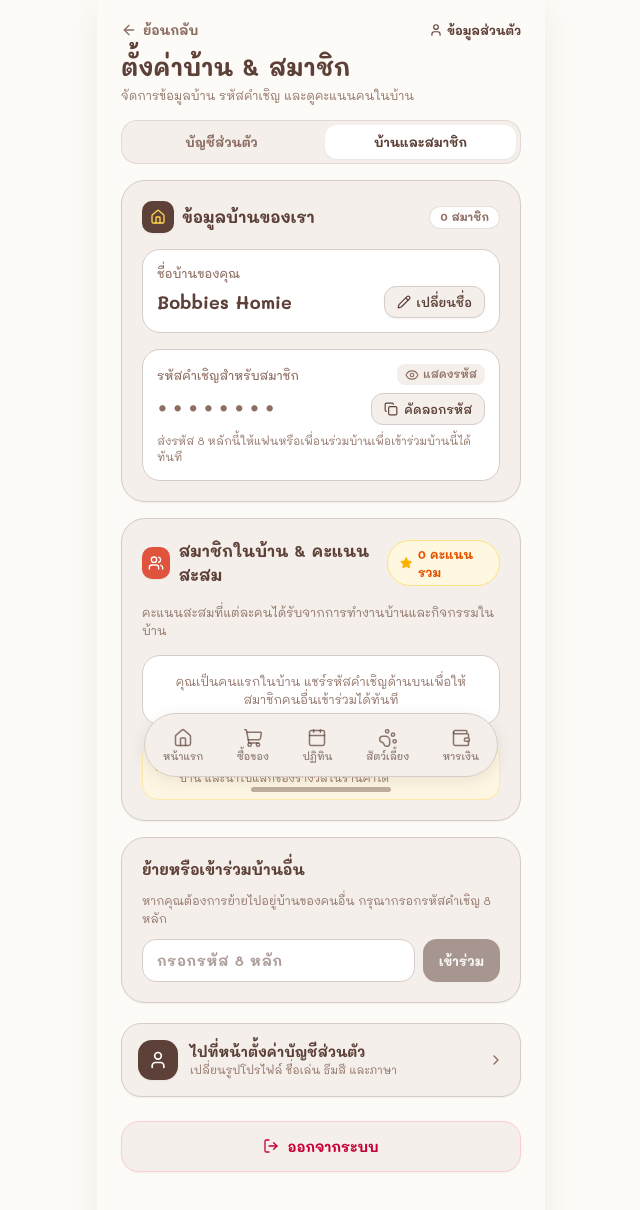
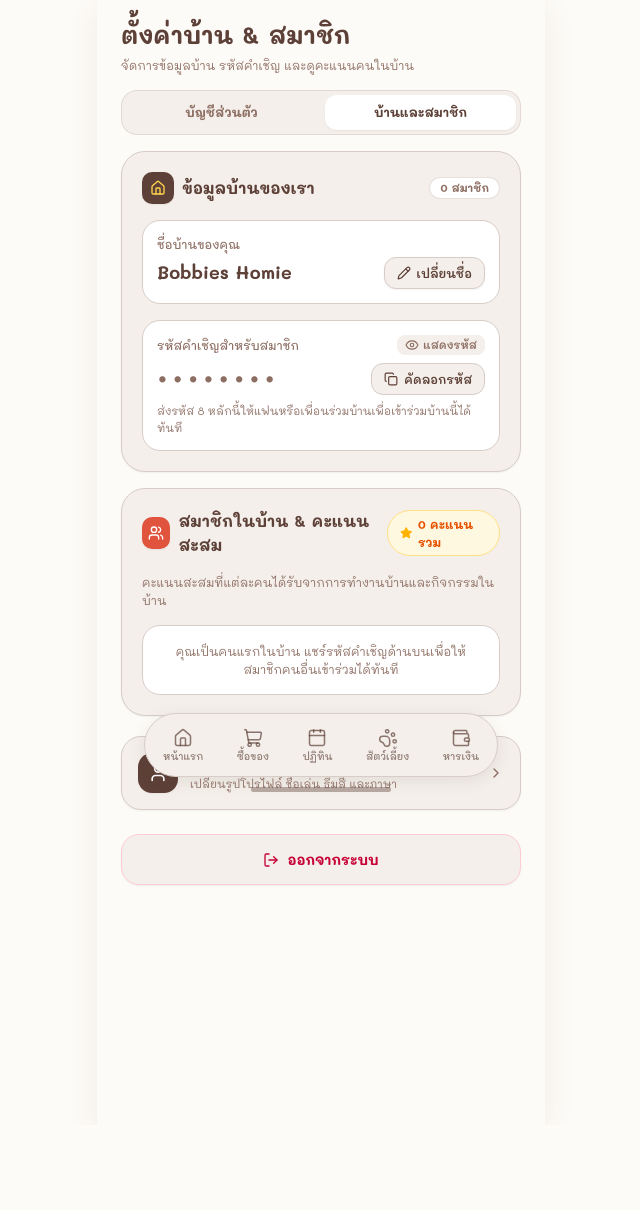
Before and after one commit to bobbieshomie/bobbies.homie, a Next.js app: page /household in a window 1280 px wide. Shown: the top 1210 px of the page, without its empty margins (319-959 px from the left). After the commit the page ends 1125 px from the top, so only its background shows below. Built offline with nearby package versions, Linux system fonts and the light colour scheme; no server answers.

Commit message:
refactor(household): remove join form, points tip box, back button, and profile header link

```diff
--- a/src/app/(app)/household/page.tsx
+++ b/src/app/(app)/household/page.tsx
@@ -13,7 +13,6 @@ import {
   X,
   Eye,
   EyeOff,
-  ArrowLeft,
   Award,
   Sparkles,
   User,
@@ -30,7 +29,6 @@ import {
   fetchProfile,
   fetchHousehold,
   fetchHouseholdMembers,
-  joinHouseholdByCode,
   type DbProfile,
   type DbHousehold
 } from '@/lib/services/db';
@@ -47,8 +45,6 @@ export default function HouseholdSettingsPage() {
   const [household, setHousehold] = useState<DbHousehold | null>(null);
   const [householdName, setHouseholdName] = useState(profile.name || 'Bobbies Homie');
   const [members, setMembers] = useState<DbProfile[]>([]);
-  const [joinCodeInput, setJoinCodeInput] = useState('');
-  const [isJoining, setIsJoining] = useState(false);
   const [loading, setLoading] = useState(true);
 
   // Household name edit & invite code visibility
@@ -149,41 +145,6 @@ export default function HouseholdSettingsPage() {
     }
   };
 
-  // Join another household with invite code
-  const handleJoinHousehold = async (e: React.FormEvent) => {
-    e.preventDefault();
-    if (!joinCodeInput.trim()) return;
-
-    setIsJoining(true);
-    setStatusMessage(null);
-
-    try {
-      const userId = currentUser?.id;
-      if (!userId) {
-        throw new Error(language === 'th' ? 'กรุณาเข้าสู่ระบบก่อนเข้าร่วมบ้าน' : 'Please sign in to join a household');
-      }
-
-      const joinedH = await joinHouseholdByCode(joinCodeInput.trim(), userId);
-      setHousehold(joinedH);
-      setHouseholdName(joinedH.name);
-
-      const newMems = await fetchHouseholdMembers(joinedH.id);
-      const sortedMems = [...newMems].sort((a, b) => (b.chore_points ?? 0) - (a.chore_points ?? 0));
-      setMembers(sortedMems);
-
-      setJoinCodeInput('');
-      setStatusMessage({
-        type: 'success',
-        text: language === 'th' ? `เข้าร่วมบ้าน "${joinedH.name}" เรียบร้อยแล้ว` : `Joined "${joinedH.name}" successfully`
-      });
-    } catch (err: unknown) {
-      const errMsg = err instanceof Error ? err.message : 'Invalid invite code';
-      setStatusMessage({ type: 'error', text: errMsg });
-    } finally {
-      setIsJoining(false);
-    }
-  };
-
   // Calculate total household points
   const totalHouseholdPoints = members.reduce((sum, m) => sum + (m.chore_points || 0), 0);
 
@@ -204,30 +165,11 @@ export default function HouseholdSettingsPage() {
     <div className="flex flex-col min-h-screen bg-[#FDFBF7] dark:bg-[#1A1816] text-[#5D4037] dark:text-[#DDD7D2] select-none w-full max-w-md sm:max-w-[448px] mx-auto pb-28 transition-colors duration-200">
       {/* Top Header */}
       <div className="px-6 pt-5 pb-2 w-full">
-        <div className="flex items-center justify-between mb-3">
-          <button
-            type="button"
-            onClick={() => router.back()}
-            className="flex items-center gap-1.5 text-[13px] font-dm-sans font-bold text-[#8D6E63] dark:text-[#948D87] hover:text-[#5D4037] dark:hover:text-[#FDFBF7] transition-colors cursor-pointer"
-          >
-            <ArrowLeft className="w-4 h-4" />
-            <span>{language === 'th' ? 'ย้อนกลับ' : 'Back'}</span>
-          </button>
-
-          <Link
-            href="/profile"
-            className="text-[12px] font-dm-sans font-bold text-[#5D4037] dark:text-[#D7CCC8] hover:underline flex items-center gap-1"
-          >
-            <User className="w-3.5 h-3.5" />
-            <span>{language === 'th' ? 'ข้อมูลส่วนตัว' : 'My Profile'}</span>
-          </Link>
-        </div>
-
         <div>
           <h1 className="font-outfit font-bold text-[24px] leading-tight text-[#5D4037] dark:text-[#DDD7D2]">
             {language === 'th' ? 'ตั้งค่าบ้าน & สมาชิก' : 'Household & Members'}
           </h1>
-          <p className="font-dm-sans text-[12px] leading-normal text-[#8D6E63] dark:text-[#948D87] mt-1">
+          <p className="font-dm-sans text-[12px] leading-normal text-[#8D6E63] dark:text-[#948D87] mt-1.5">
             {language === 'th' ? 'จัดการข้อมูลบ้าน รหัสคำเชิญ และดูคะแนนคนในบ้าน' : 'Manage household details, invite codes & member points'}
           </p>
         </div>
@@ -526,53 +468,10 @@ export default function HouseholdSettingsPage() {
               </div>
             )}
           </div>
-
-          {/* Points Tip Box */}
-          <div className="p-3 rounded-[16px] bg-[#FFF8E1]/80 dark:bg-[#221C16] border border-[#FFE082]/60 dark:border-[#423522] flex items-start gap-2 text-[11px] font-dm-sans text-[#8D6E63] dark:text-[#A8988B]">
-            <Sparkles className="w-4 h-4 text-[#FFB300] shrink-0 mt-0.5" />
-            <span>
-              {language === 'th'
-                ? 'คะแนนสะสมจะเพิ่มขึ้นเมื่อกดทำงานบ้านเสร็จในหน้างานบ้าน และนำไปแลกของรางวัลในร้านค้าได้'
-                : 'Points increase upon completing chores and can be spent in the Rewards Shop.'}
-            </span>
-          </div>
         </section>
 
         {/* ======================================================== */}
-        {/* 3. JOIN ANOTHER HOUSEHOLD FORM                           */}
-        {/* ======================================================== */}
-        <section className="bg-[#F4EFEA] dark:bg-[#1F1D1B] border border-[#D7CCC8] dark:border-[#2E2A27] rounded-[24px] p-5 shadow-xs transition-colors space-y-3">
-          <h3 className="font-outfit font-bold text-[15px] text-[#5D4037] dark:text-[#DDD7D2]">
-            {language === 'th' ? 'ย้ายหรือเข้าร่วมบ้านอื่น' : 'Join Another Household'}
-          </h3>
-          <p className="font-dm-sans text-[11.5px] text-[#8D6E63] dark:text-[#948D87]">
-            {language === 'th'
-              ? 'หากคุณต้องการย้ายไปอยู่บ้านของคนอื่น กรุณากรอกรหัสคำเชิญ 8 หลัก'
-              : 'Enter an 8-digit invite code to join a different household.'}
-          </p>
-
-          <form onSubmit={handleJoinHousehold} className="space-y-2">
-            <div className="flex gap-2">
-              <input
-                type="text"
-                value={joinCodeInput}
-                onChange={(e) => setJoinCodeInput(e.target.value.toUpperCase())}
-                placeholder={language === 'th' ? 'กรอกรหัส 8 หลัก' : 'Enter 8-digit code'}
-                className="flex-1 px-3.5 py-2.5 bg-white dark:bg-[#141312] border border-[#D7CCC8] dark:border-[#2E2A27] rounded-[14px] text-[14px] font-bold text-[#5D4037] dark:text-[#DDD7D2] uppercase tracking-wider focus:outline-none focus:border-[#5D4037]"
-              />
-              <button
-                type="submit"
-                disabled={isJoining || !joinCodeInput.trim()}
-                className="px-4 py-2.5 bg-[#5D4037] dark:bg-[#6E544A] hover:bg-[#4A332C] hover:dark:bg-[#2E2A27] text-white rounded-[14px] text-[13px] font-bold disabled:opacity-50 transition-colors cursor-pointer shadow-xs shrink-0"
-              >
-                {isJoining ? '...' : (language === 'th' ? 'เข้าร่วม' : 'Join')}
-              </button>
-            </div>
-          </form>
-        </section>
-
-        {/* ======================================================== */}
-        {/* 4. LINK TO PROFILE PAGE                                  */}
+        {/* 3. LINK TO PROFILE PAGE                                  */}
         {/* ======================================================== */}
         <div className="pt-1">
           <Link
@@ -597,7 +496,7 @@ export default function HouseholdSettingsPage() {
         </div>
 
         {/* ======================================================== */}
-        {/* 5. LOGOUT BUTTON                                         */}
+        {/* 4. LOGOUT BUTTON                                         */}
         {/* ======================================================== */}
         <div className="pt-2">
           <button
```
